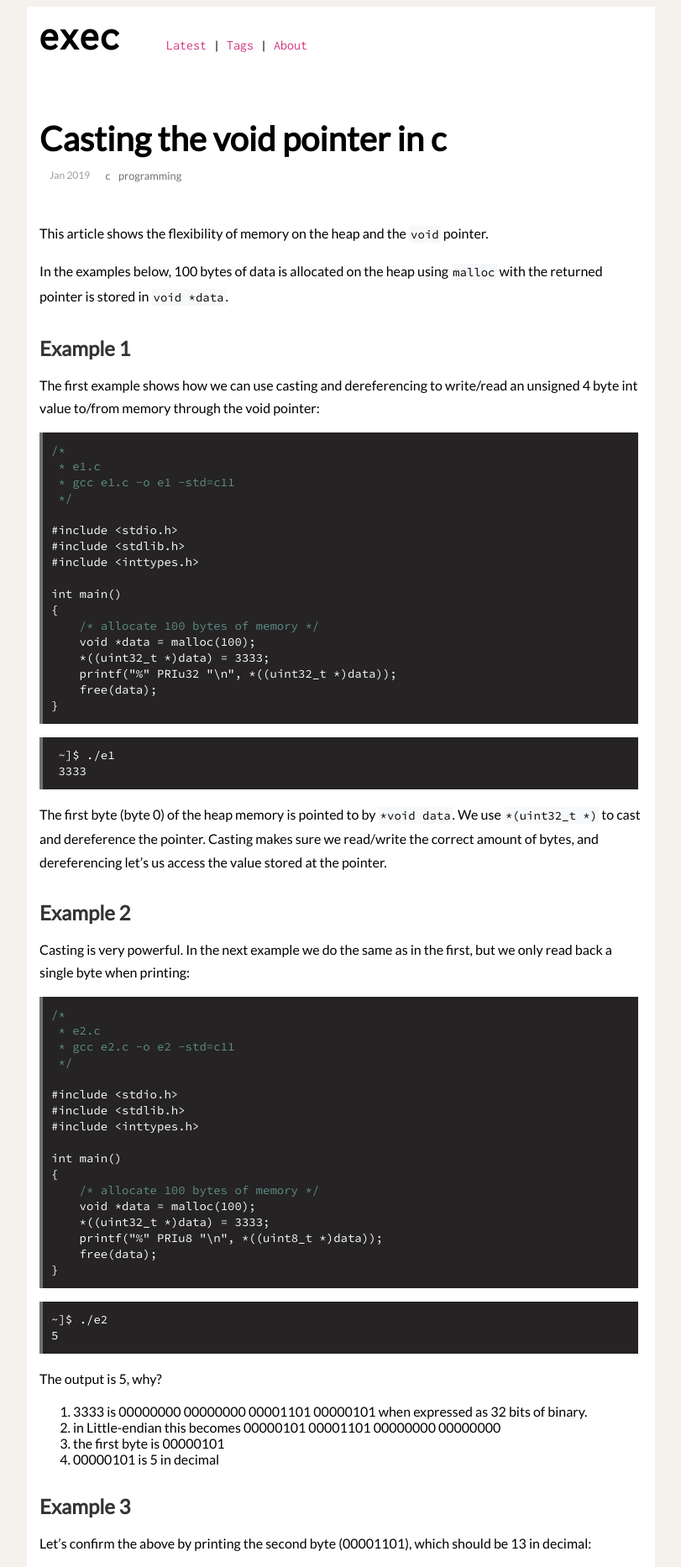
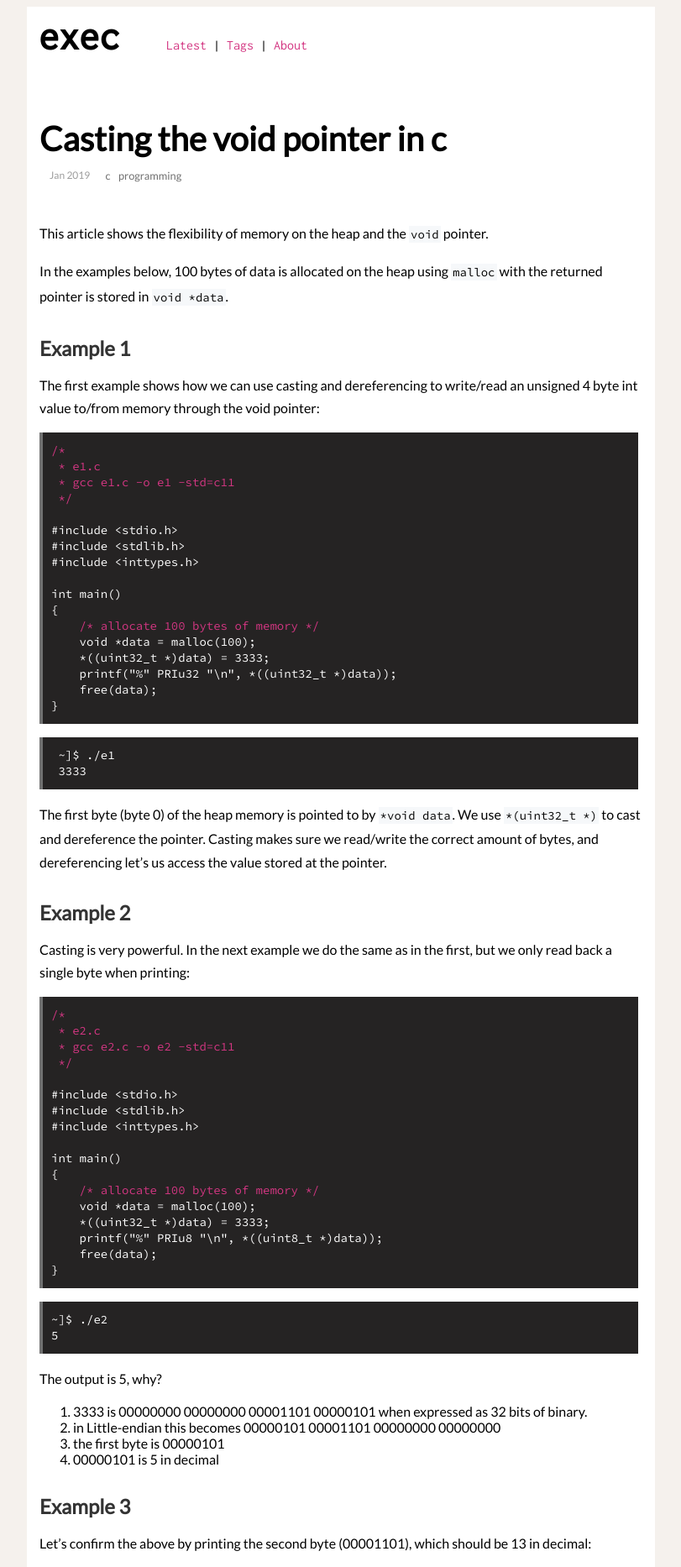
Before and after one commit to execas/execas.github.io, a Jekyll site: the page built from _posts/2019-01-31-casting-the-void-pointer-in-c.md, in a window 1280 px wide. Shown: the top 1866 px of the page at 84% size, without its empty margins (234-1045 px from the left). Built offline with Jekyll 4.4.1, drawn with Linux system fonts in a browser that asks for light colours.

Commit message:
Update syntax-highlight.css

```diff
--- a/css/syntax-highlight.css
+++ b/css/syntax-highlight.css
@@ -1,7 +1,7 @@
 .highlight table td { padding: 5px; }
 .highlight table pre { margin: 0; }
 .highlight .cm {
-  color: #5e8d87;
+  color: #d33682;
 }
 
 /*
```
